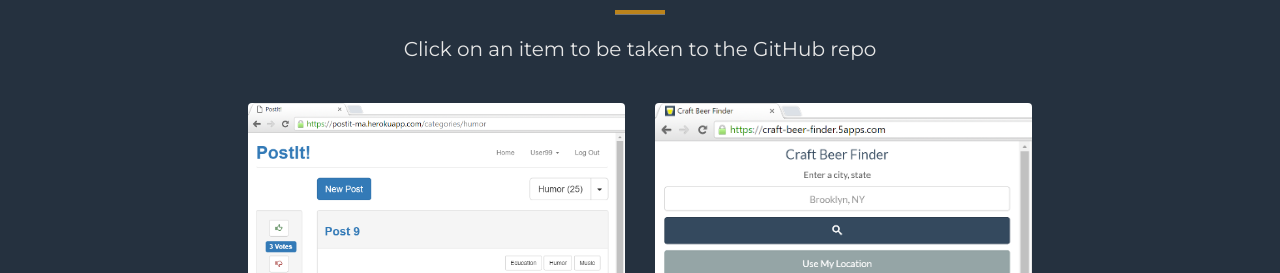
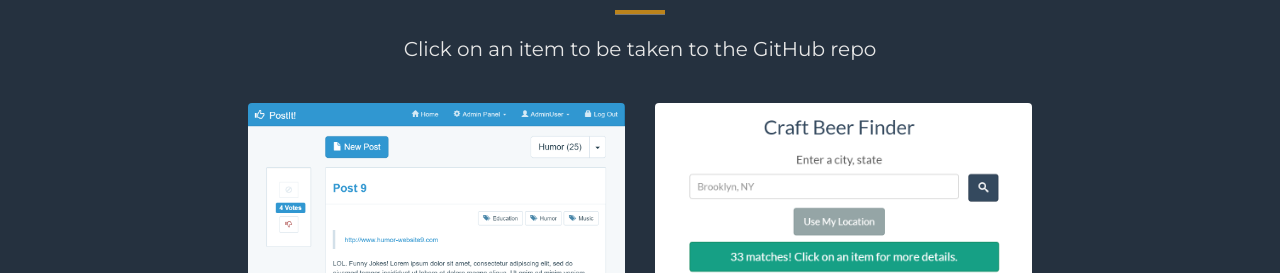
Before and after one commit to MikeAllison/mikeallison.github.io, a website: page index.html in a window 1280 px wide. Shown: the part 1096-1369 px from the top of the page. Drawn offline with Linux system fonts and the light colour scheme.

Commit message:
Updated images

```diff
--- a/index.html
+++ b/index.html
@@ -102,12 +102,12 @@
       <div class="row projects-images">
         <div class="small-12 large-4 large-offset-2 columns text-right project-image">
           <a href="https://github.com/MikeAllison/postit" target="_blank">
-            <img src="img/post-it-1155px.png" alt="PostIt!" />
+            <img src="img/post-it-1198px.png" alt="PostIt!" />
           </a>
         </div>
         <div class="small-12 large-4 columns end project-image">
           <a href="https://github.com/MikeAllison/craft-beer-finder" target="_blank">
-            <img src="img/craft-beer-finder-905px.png" alt="Craft Beer Finder" />
+            <img src="img/craft-beer-finder-886px.png" alt="Craft Beer Finder" />
           </a>
         </div>
       </div>
```
Also changed, not shown: img/craft-beer-finder-886px.png (added), img/craft-beer-finder-905px.png (deleted), img/post-it-1155px.png (deleted), img/post-it-1198px.png (added), 4 other files.
